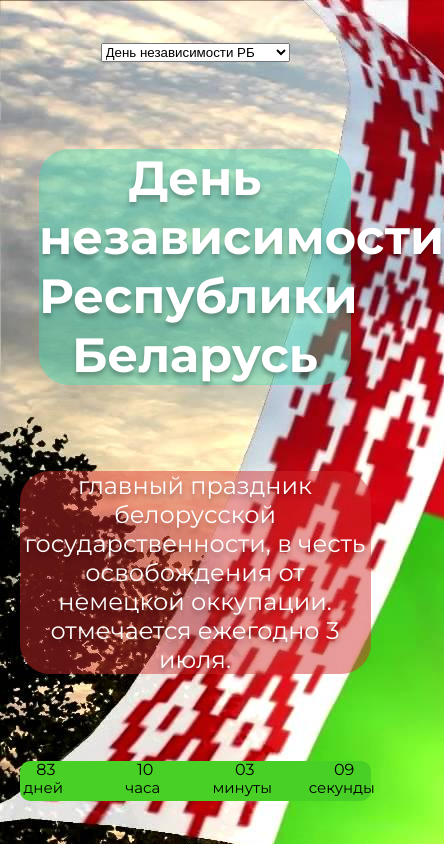
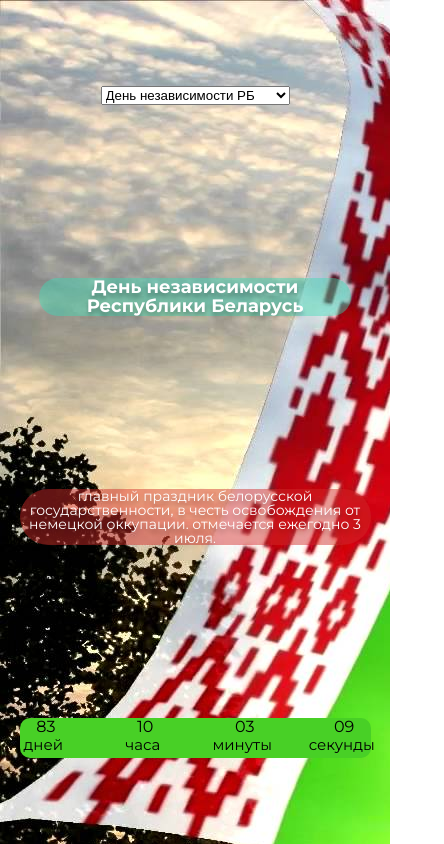
Before and after one commit to MihailProkopchik/holidayTimer, a plain HTML site: page index.html in a window 390 px wide. Shown: the whole page, 444 px wide, since content can reach past the window. Drawn offline with Linux system fonts and the light colour scheme.

Commit message:
fix: Добавил изменение header и description

```diff
--- a/style.css
+++ b/style.css
@@ -98,6 +98,11 @@ body {
         border-radius: 30px;
         height: 110px;
     }
+    .header-holiday {
+        font-weight: 600;
+        font-size: 38px;
+        line-height: 49px;
+    }
 }
 @media (max-width: 950px) {
     .timer-holiday__values {
@@ -109,6 +114,16 @@ body {
         border-radius: 30px;
         height: 40px;
     }
+    .header-holiday {
+        font-weight: 600;
+        font-size: 25px;
+        line-height: 31px;
+    }
+    .description-holiday {
+        font-weight: 400;
+        font-size: 20px;
+        line-height: 20px;
+    }
 }
 @media (max-width: 800px) {
     .timer-holiday__units {
@@ -119,4 +134,14 @@ body {
         width: 90%;
         border-radius: 10px;
     }
+    .header-holiday {
+        font-weight: 600;
+        font-size: 18px;
+        line-height: 19px;
+    }
+    .description-holiday {
+        font-weight: 400;
+        font-size: 14px;
+        line-height: 14px;
+    }
 }
```
